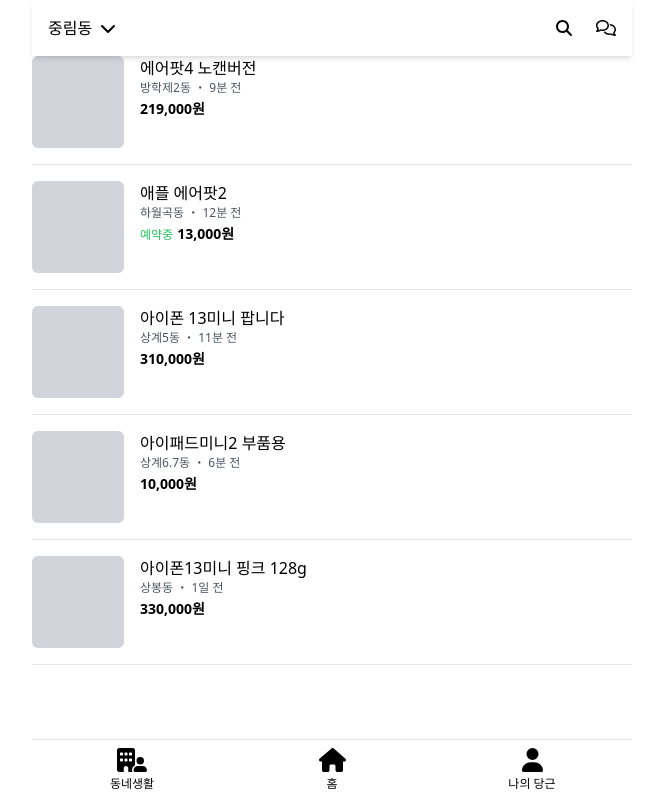
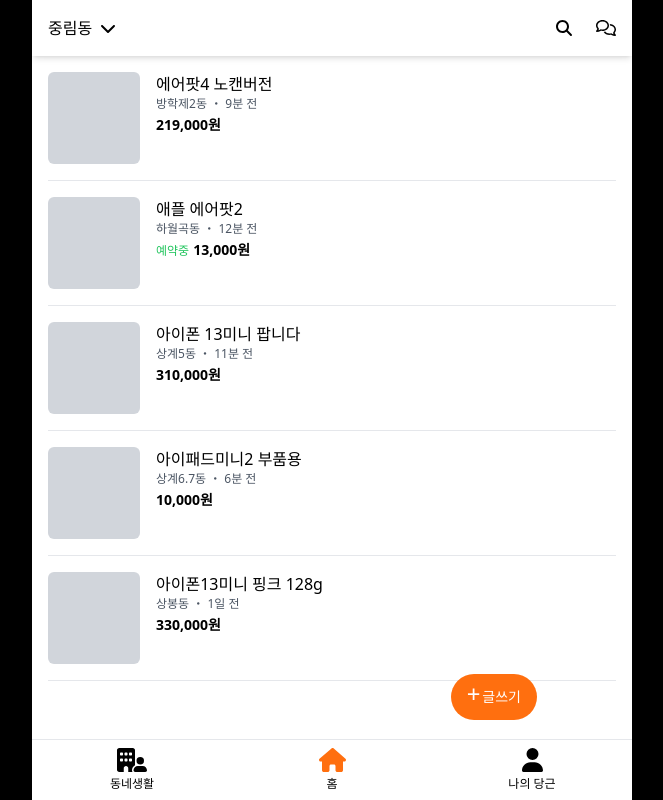
Before and after one commit to hk-toss-full/carrot-front, a React (Vite) app in the folder carrot/: page / in a window 1280 px wide. Shown: the whole page, without its empty margins (308-971 px from the left). Built offline with nearby package versions, Linux system fonts and the light colour scheme.

Commit message:
fix: 파일명, 플로팅버튼, 버텀네비게이션 색상 변경 오류

```diff
--- a/carrot/src/components/common/BottomNav.tsx
+++ b/carrot/src/components/common/BottomNav.tsx
@@ -1,10 +1,27 @@
 import "@/assets/FontAwesome";
 import { FontAwesomeIcon } from "@fortawesome/react-fontawesome";
-import React, { useState } from "react";
-import { Link } from "react-router-dom";
+import React, { useEffect, useState } from "react";
+import { Link, useLocation } from "react-router-dom";
 
 const BottomNav: React.FC = () => {
   const [activeNav, setActiveNav] = useState(2);
+  const location = useLocation();
+
+  useEffect(() => {
+    switch (location.pathname) {
+      case "/daily":
+        setActiveNav(1);
+        break;
+      case "/":
+        setActiveNav(2);
+        break;
+      case "/users":
+        setActiveNav(3);
+        break;
+      default:
+        setActiveNav(2); // 기본값
+    }
+  }, [location.pathname]);
 
   return (
     <div className="fixed bottom-0 left-1/2 transform -translate-x-1/2 max-w-[600px] w-full bg-white border-t z-50">
--- a/carrot/src/components/home/FloatButton.tsx
+++ b/carrot/src/components/home/FloatButton.tsx
@@ -11,7 +11,7 @@
   return (
     <button
       onClick={handlerWriteClick}
-      className="fixed bottom-[80px] right-4 bg-orange text-white py-1 px-4 rounded-full flex items-center justify-center"
+      className="fixed bottom-20 right-[435px] bg-orange text-white py-1 px-4 rounded-full flex items-center justify-center"
     >
       <span className="text-2xl pb-1.5">+</span>
       <span className="ml-0.5 text-sm">글쓰기</span>
--- a/carrot/src/components/home/PostList.tsx
+++ b/carrot/src/components/home/PostList.tsx
@@ -62,7 +62,7 @@
   const navigate = useNavigate();
 
   const handleClick = () => {
-    navigate(`/post/${index}`, { state: { title, location, time, price } });
+    navigate(`/posts/${index}`, { state: { title, location, time, price } });
   };
 
   return (
--- a/carrot/src/pages/daily/DailyLife.tsx
+++ /dev/null
@@ -1,7 +0,0 @@
-import React from "react";
-
-const DailyLife: React.FC = () => {
-  return <div>DailyLife</div>;
-};
-
-export default DailyLife;
--- /dev/null
+++ b/carrot/src/pages/daily/index.tsx
@@ -0,0 +1,13 @@
+import React from "react";
+import BottomNav from "../../components/common/BottomNav";
+
+const DailyLife: React.FC = () => {
+  return (
+    <div>
+      <div>DailyLife</div>
+      <BottomNav />
+    </div>
+  );
+};
+
+export default DailyLife;
--- a/carrot/src/pages/mypage/MyPage.tsx
+++ /dev/null
@@ -1,7 +0,0 @@
-import React from "react";
-
-const MyPage: React.FC = () => {
-  return <div>MyPage</div>;
-};
-
-export default MyPage;
--- /dev/null
+++ b/carrot/src/pages/mypage/index.tsx
@@ -0,0 +1,13 @@
+import React from "react";
+import BottomNav from "../../components/common/BottomNav";
+
+const MyPage: React.FC = () => {
+  return (
+    <div>
+      <div>mypage</div>
+      <BottomNav />
+    </div>
+  );
+};
+
+export default MyPage;
--- a/carrot/src/router/index.tsx
+++ b/carrot/src/router/index.tsx
@@ -1,20 +1,20 @@
-import { createBrowserRouter } from "react-router-dom";
+import { createBrowserRouter, RouteObject } from "react-router-dom";
 import Home from "../pages/home";
-import { PaymentCheckoutPage } from "../pages/payment/payment/paymentcheckout";
+import PaymentCheckoutPage from "../pages/payment/payment/paymentcheckout";
 import PaymentSuccessPage from "../pages/payment/payment/paymentsuccess";
 import PaymentListPage from "../pages/payment/pages/payements";
 import PaymentDetailPage from "../pages/payment/pages/paymentdetail";
 import PaymentCreatePage from "../pages/payment/pages/paymentsave";
-import DailyLife from "../pages/daily/DailyLife";
-import MyPage from "../pages/mypage/MyPage";
+import MyPage from "../pages/mypage";
 import PostDetail from "../components/home/PostDetail";
 import UploadPost from "../components/home/UploadPost";
 import FailPage from "../pages/payment/fail";
+import GlobalLayout from "../layouts/global";
+import DailyLife from "../pages/daily";
 
 type CustomRouteObject = {
   label?: string;
   show?: boolean;
-  children?: CustomRouteObject[];
 } & RouteObject;
 
 const ROUTES: CustomRouteObject[] = [
@@ -23,17 +23,36 @@
     element: <Home />,
     label: "홈",
     show: true,
-    children: [{ path: "/", element: <Home />, label: "홈", show: true }],
   },
   {
-    path: "payment",
-    children: [
-      { path: "checkout", element: <PaymentCheckoutPage /> },
-      { path: "success", element: <PaymentSuccessPage /> },
-      { path: "list", element: <PaymentListPage /> },
-      { path: ":paymentId", element: <PaymentDetailPage /> },
-      { path: "create", element: <PaymentCreatePage /> },
-    ],
+    path: "/payment/checkout",
+    element: <PaymentCheckoutPage />,
+    label: "결제 체크",
+    show: true,
+  },
+  {
+    path: "/payment/success",
+    element: <PaymentSuccessPage />,
+    label: "결제 성공",
+    show: true,
+  },
+  {
+    path: "/payment/list",
+    element: <PaymentListPage />,
+    label: "결제 리스트",
+    show: true,
+  },
+  {
+    path: "/payment/:paymentId",
+    element: <PaymentDetailPage />,
+    label: "결제 정보",
+    show: true,
+  },
+  {
+    path: "/payment/create",
+    element: <PaymentCreatePage />,
+    label: "결제 생성",
+    show: true,
   },
   {
     path: "/daily",
@@ -48,7 +67,7 @@
     show: true,
   },
   {
-    path: "/post/:id",
+    path: "/posts/:id",
     element: <PostDetail />,
     label: "상품상세정보",
     show: true,
@@ -67,6 +86,8 @@
   },
 ];
 
-const router = createBrowserRouter(ROUTES);
+const router = createBrowserRouter([
+  { path: "/", element: <GlobalLayout />, children: ROUTES },
+]);
 
 export default router;
--- a/carrot/tailwind.config.js
+++ b/carrot/tailwind.config.js
@@ -4,7 +4,11 @@
     "./src/**/*.{js,jsx,ts,tsx}", // src 디렉토리 하위의 모든 JS, JSX, TS, TSX 파일
   ],
   theme: {
-    extend: {},
+    extend: {
+      colors: {
+        orange: "#FF6F0F",
+      },
+    },
   },
   plugins: [],
 };
```
Also changed, not shown: 1 other file (tests, documents, lock files or other folders).
